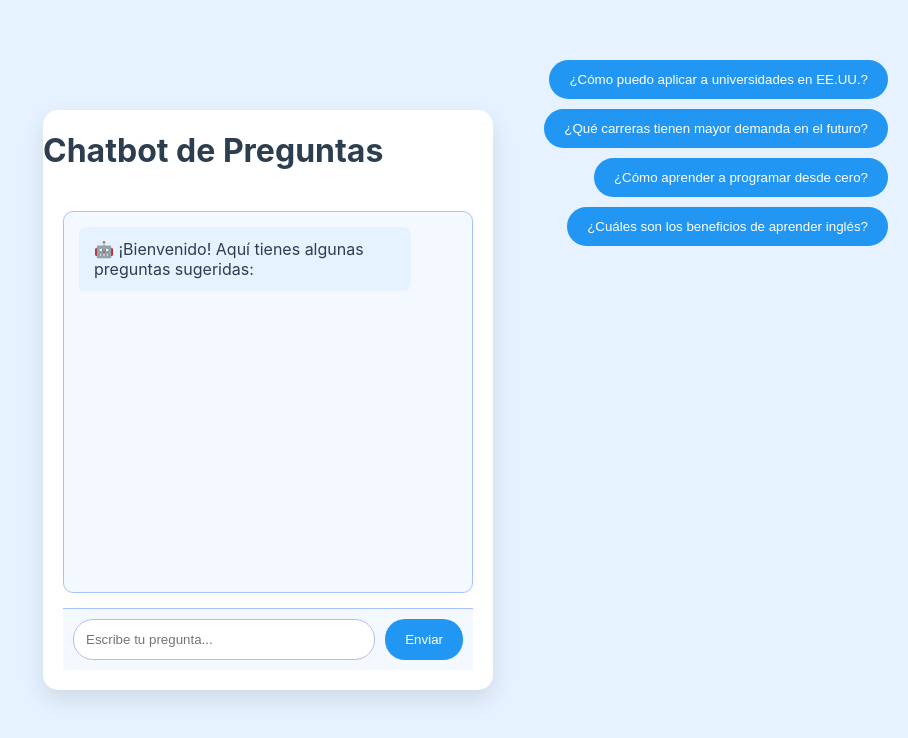
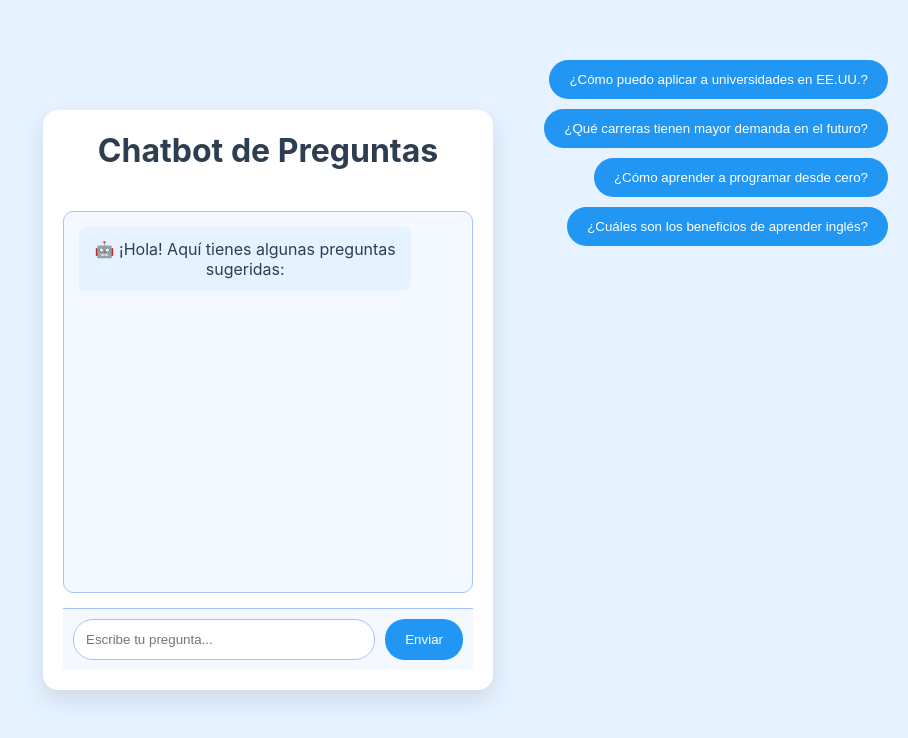
Before and after one commit to AL1550n0/AlissonSICGIT, a plain HTML site: page chatbot/frontend/index.html in a window 1280 px wide. Shown: the whole page, without its empty margins (372-1280 px from the left). Drawn offline with Linux system fonts and the light colour scheme.

Commit message:
Cambiando

```diff
--- a/chatbot/frontend/script.js
+++ b/chatbot/frontend/script.js
@@ -65,7 +65,7 @@ function mostrarRecomendaciones() {
     // Mensaje de bienvenida
     const welcomeDiv = document.createElement('div');
     welcomeDiv.classList.add('message', 'bot-message');
-    welcomeDiv.innerHTML = '🤖 ¡Bienvenido! Aquí tienes algunas preguntas sugeridas:';
+    welcomeDiv.innerHTML = '🤖 ¡Hola! Aquí tienes algunas preguntas sugeridas:';
     chatMessages.appendChild(welcomeDiv);
 
     // Crear contenedor de recomendaciones
@@ -93,12 +93,9 @@ function mostrarRecomendaciones() {
     chatMessages.scrollTop = chatMessages.scrollHeight;
 }
 
-// Modificar tu función existente para agregar recomendaciones al inicio
 function inicializarChat() {
-    // Limpiar mensajes existentes
     const chatMessages = document.getElementById('chat-messages');
     chatMessages.innerHTML = '';
-
     // Mostrar recomendaciones
     mostrarRecomendaciones();
 }
--- a/chatbot/frontend/styless.css
+++ b/chatbot/frontend/styless.css
@@ -1,12 +1,14 @@
 body {
     font-family: 'Inter', Arial, sans-serif;
     display: flex;
+    flex-direction: column;
     justify-content: center;
     align-items: center;
     height: 100vh;
     margin: 0;
     background-color: #e6f2ff;
     color: #2c3e50;
+    text-align: center;
 }
 .recommendations {
     display: flex;
```
Also changed, not shown: chatbot/frontend/index.html (+1 -1 lines).
